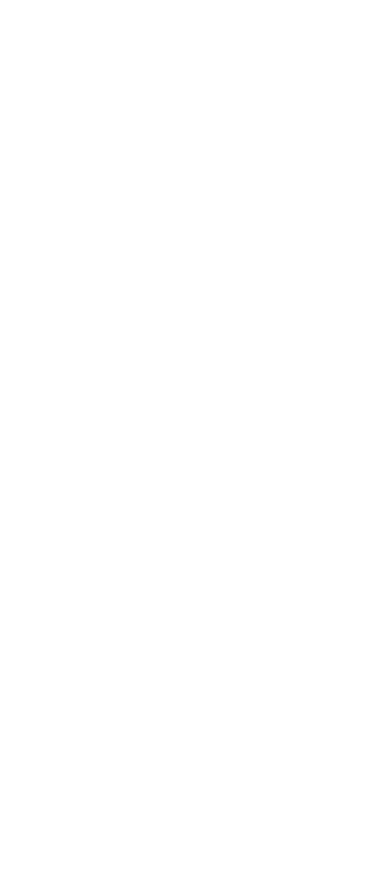
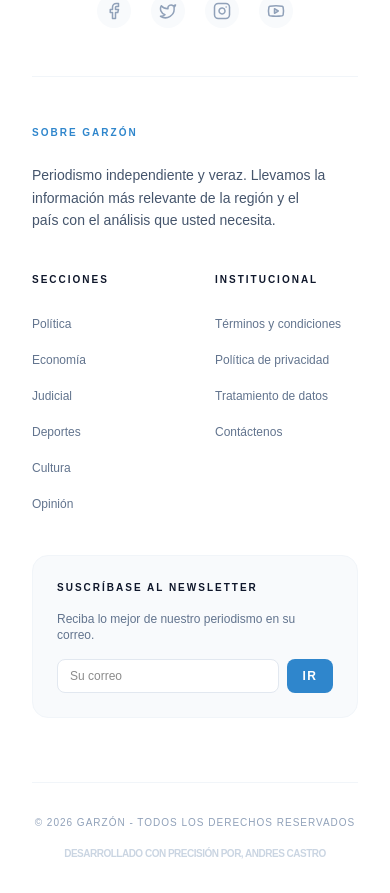
Before and after one commit to Andreseag/garzon-web, a Next.js app: page / in a window 390 px wide. Shown: the part 9335-10228 px from the top of the page. Before the commit the page ends 9131 px from the top, so only its background shows below. Built offline with nearby package versions, Linux system fonts and the light colour scheme.

Commit message:
feat: create footer :sparkles:

```diff
--- /dev/null
+++ b/app/components/Footer/Footer.tsx
@@ -0,0 +1,140 @@
+import Link from "next/link";
+import Logo from "../Logo/Logo";
+// Importamos los iconos de Lucide (o puedes usar SVGs directos)
+import { Facebook, Instagram, Youtube, Twitter } from "lucide-react";
+
+export default function Footer() {
+  const categories = [
+    { name: "Política", href: "/categoria/politica" },
+    { name: "Economía", href: "/categoria/economia" },
+    { name: "Judicial", href: "/categoria/judicial" },
+    { name: "Deportes", href: "/categoria/deportes" },
+    { name: "Cultura", href: "/categoria/cultura" },
+    { name: "Opinión", href: "/categoria/opinion" },
+  ];
+
+  const legal = [
+    { name: "Términos y condiciones", href: "/legal/terminos" },
+    { name: "Política de privacidad", href: "/legal/privacidad" },
+    { name: "Tratamiento de datos", href: "/legal/datos" },
+    { name: "Contáctenos", href: "/contacto" },
+  ];
+
+  // Definimos las redes con sus respectivos componentes de icono
+  const socialLinks = [
+    { name: "Facebook", href: "#", icon: <Facebook size={18} /> },
+    { name: "X", href: "#", icon: <Twitter size={18} /> },
+    { name: "Instagram", href: "#", icon: <Instagram size={18} /> },
+    { name: "YouTube", href: "#", icon: <Youtube size={18} /> },
+  ];
+
+  return (
+    <footer className="w-full bg-white dark:bg-slate-950 border-t border-slate-200 dark:border-slate-800 transition-colors pt-16 pb-8">
+      <div className="max-w-7xl mx-auto px-4">
+        {/* PARTE SUPERIOR: Logo y Redes con Iconos */}
+        <div className="flex flex-col md:flex-row justify-between items-center mb-12 border-b border-slate-100 dark:border-slate-800 pb-12">
+          <div className="mb-8 md:mb-0 scale-75 md:scale-100 md:origin-left">
+            <Logo className="my-0" width={220} />
+          </div>
+
+          <div className="flex gap-5 items-center">
+            {socialLinks.map((social) => (
+              <Link
+                key={social.name}
+                href={social.href}
+                aria-label={social.name}
+                className="p-2 rounded-full bg-slate-50 dark:bg-slate-900 text-slate-400 hover:text-[#2f86cc] hover:bg-blue-50 dark:hover:bg-slate-800 transition-all duration-300">
+                {social.icon}
+              </Link>
+            ))}
+          </div>
+        </div>
+
+        {/* PARTE MEDIA: Links de Navegación */}
+        <div className="grid grid-cols-2 md:grid-cols-4 lg:grid-cols-6 gap-10 mb-16">
+          <div className="col-span-2">
+            <h4 className="font-sans font-black uppercase text-[10px] tracking-[0.2em] text-[#2f86cc] mb-6">
+              Sobre Garzón
+            </h4>
+            <p className="font-sans text-sm text-slate-600 dark:text-slate-400 leading-relaxed pr-8">
+              Periodismo independiente y veraz. Llevamos la información más
+              relevante de la región y el país con el análisis que usted
+              necesita.
+            </p>
+          </div>
+
+          <div>
+            <h4 className="font-sans font-black uppercase text-[10px] tracking-[0.2em] text-slate-900 dark:text-slate-100 mb-6">
+              Secciones
+            </h4>
+            <ul className="space-y-3">
+              {categories.map((cat) => (
+                <li key={cat.name}>
+                  <Link
+                    href={cat.href}
+                    className="font-sans text-xs text-slate-500 dark:text-slate-400 hover:text-[#2f86cc] transition-colors">
+                    {cat.name}
+                  </Link>
+                </li>
+              ))}
+            </ul>
+          </div>
+
+          <div>
+            <h4 className="font-sans font-black uppercase text-[10px] tracking-[0.2em] text-slate-900 dark:text-slate-100 mb-6">
+              Institucional
+            </h4>
+            <ul className="space-y-3">
+              {legal.map((item) => (
+                <li key={item.name}>
+                  <Link
+                    href={item.href}
+                    className="font-sans text-xs text-slate-500 dark:text-slate-400 hover:text-[#2f86cc] transition-colors">
+                    {item.name}
+                  </Link>
+                </li>
+              ))}
+            </ul>
+          </div>
+
+          <div className="col-span-2 lg:col-span-2 bg-slate-50 dark:bg-slate-900/50 p-6 rounded-2xl border border-slate-100 dark:border-slate-800">
+            <h4 className="font-sans font-black uppercase text-[10px] tracking-[0.2em] text-slate-900 dark:text-slate-100 mb-4">
+              Suscríbase al Newsletter
+            </h4>
+            <p className="text-xs text-slate-500 mb-4 font-sans">
+              Reciba lo mejor de nuestro periodismo en su correo.
+            </p>
+            <form className="flex gap-2">
+              <input
+                type="email"
+                placeholder="Su correo"
+                className="flex-1 bg-white dark:bg-slate-950 border border-slate-200 dark:border-slate-800 rounded-lg px-3 py-2 text-xs font-sans outline-none focus:border-[#2f86cc]"
+              />
+              <button className="bg-[#2f86cc] text-white px-4 py-2 rounded-lg text-xs font-sans font-bold uppercase tracking-widest hover:bg-[#256ea8] transition-colors">
+                Ir
+              </button>
+            </form>
+          </div>
+        </div>
+
+        {/* PARTE INFERIOR: Copyright */}
+        <div className="border-t border-slate-100 dark:border-slate-800 pt-8 flex flex-col md:flex-row justify-between items-center gap-4">
+          <p className="font-sans text-[10px] text-slate-400 uppercase tracking-widest">
+            © {new Date().getFullYear()} Garzón - Todos los derechos reservados
+          </p>
+          <div className="flex items-center gap-2">
+            <span className="text-[10px] font-sans font-bold text-slate-300 dark:text-slate-700 uppercase tracking-tighter">
+              Desarrollado con precisión por,{" "}
+              <a
+                className="hover:underline"
+                href="https://www.linkedin.com/in/andreseag/"
+                target="_blank">
+                Andres Castro
+              </a>
+            </span>
+          </div>
+        </div>
+      </div>
+    </footer>
+  );
+}
--- a/app/page.tsx
+++ b/app/page.tsx
@@ -15,6 +15,7 @@
 import ElectionGrid from "./components/ElectionGrid/ElectionGrid";
 import VideoGrid from "./components/VideoGrid/VideoGrid";
 import LatestNewsGrid from "./components/LatestNewsGrid/LatestNewsGrid";
+import Footer from "./components/Footer/Footer";
 
 export default function Home() {
   return (
@@ -35,6 +36,8 @@
         <VideoGrid videos={VIDEO_POSTS} />
 
         <LatestNewsGrid posts={LATEST_NEWS_DATA} />
+
+        <Footer />
       </main>
     </div>
   );
--- a/package.json
+++ b/package.json
@@ -9,6 +9,7 @@
     "lint": "eslint"
   },
   "dependencies": {
+    "lucide-react": "^0.562.0",
     "next": "16.1.4",
     "react": "19.2.3",
     "react-dom": "19.2.3"
```
Also changed, not shown: 1 other file (tests, documents, lock files or other folders).
